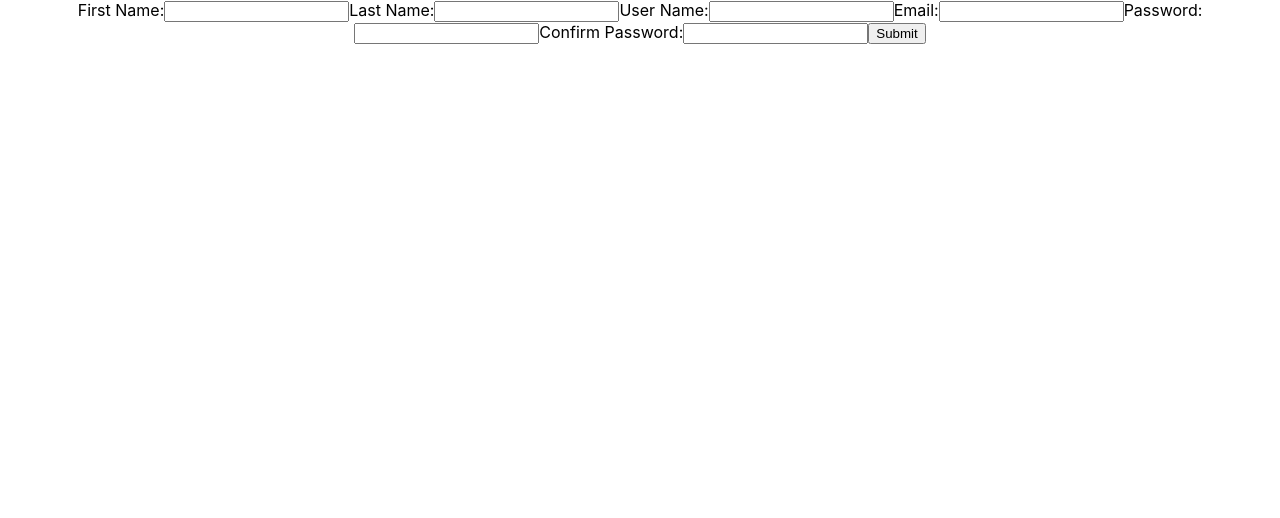
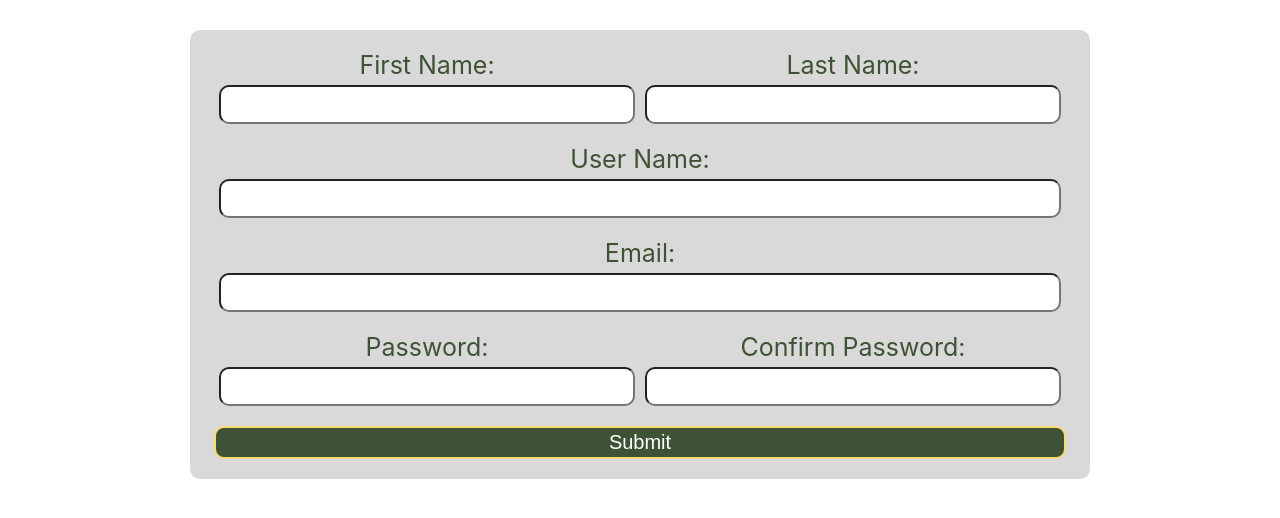
Before and after one commit to bbmcmann/307MovieProject, a React (Create React App) app in the folder frontend/: page /signup in a window 1280 px wide. Shown: the top 518 px of the page. Built offline with nearby package versions, Linux system fonts and the light colour scheme.

Commit message:
most style done

```diff
--- a/frontend/src/Components/SignUp.jsx
+++ b/frontend/src/Components/SignUp.jsx
@@ -1,44 +1,92 @@
 import Container from '@mui/material/Container';
 import styled from 'styled-components'
 
+const StyledCon = styled(Container)`
+  background: #D9D9D9;
+  margin: 30px;
+  padding: 20px;
+  border-radius: 10px;
+  width: 500px;
+`
 
-const StyledCon = styled(Container)`
-  display: flex;
-  flex-direction: row;
-  justify-content: center;
+const StyledForm = styled.form`
+    display: flex;
+    flex-direction: column;
+`
+
+const StyledLabel = styled.label`
+    display: flex;
+    flex-direction: column;
+    font-size: 25px;
+    color: #3E5336;
+    width: 100%;
+`
+
+const StyledInput = styled.input`
+    border: 1px solid 3E5336;
+    border-radius: 10px;
+    height: 33px;
+    padding-left: 10px;
+    font-size: 20px;
+    text-align: left;
+    margin-top: 5px;
+    margin-bottom: 20px;
+    margin-left: 5px;
+    margin-right: 5px;
+`
+
+const StyledDiv = styled.div`
+    display: flex;
+    flex-direction: row;
+    flex: 1;
+    justify-content: space-between;
+`
+
+const StyledSubmit = styled.input`
+    background-color: #3E5336;
+    color: white;
+    border: 2px solid   #F6DA73;
+    border-radius: 10px;
+    height: 33px;
+    font-size: 20px;
 `
 
 function SignUp() {
+    return (
+        <StyledCon maxWidth="md">
+            <StyledForm>
+                <StyledDiv>
+                    <StyledLabel>
+                        First Name:
+                        <StyledInput type="text" name="name" />
+                    </StyledLabel>
 
-    return (
-        <StyledCon>
-            <form>
-                <label>
-                    First Name:
-                    <input type="text" name="name" />
-                </label>
-                <label>
-                    Last Name:
-                    <input type="text" name="name" />
-                </label>
-                <label>
+                    <StyledLabel>
+                        Last Name:
+                        <StyledInput type="text" name="name" />
+                    </StyledLabel>
+                </StyledDiv>
+
+                <StyledLabel>
                     User Name:
-                    <input type="text" name="name" />
-                </label>
-                <label>
+                    <StyledInput type="text" name="name" />
+                </StyledLabel>
+                <StyledLabel>
                     Email:
-                    <input type="text" name="name" />
-                </label>
-                <label>
-                    Password:
-                    <input type="text" name="name" />
-                </label>
-                <label>
-                    Confirm Password:
-                    <input type="text" name="name" />
-                </label>
-                <input type="submit" value="Submit" />
-            </form>
+                    <StyledInput type="text" name="name" />
+                </StyledLabel>
+                <StyledDiv>
+                    <StyledLabel>
+                        Password:
+                        <StyledInput type="text" name="name" />
+                    </StyledLabel>
+                    <StyledLabel>
+                        Confirm Password:
+                        <StyledInput type="text" name="name" />
+                    </StyledLabel>
+                </StyledDiv>
+                <StyledSubmit type="submit" value="Submit" />
+            </StyledForm>
         </StyledCon>
     );
   }
```
